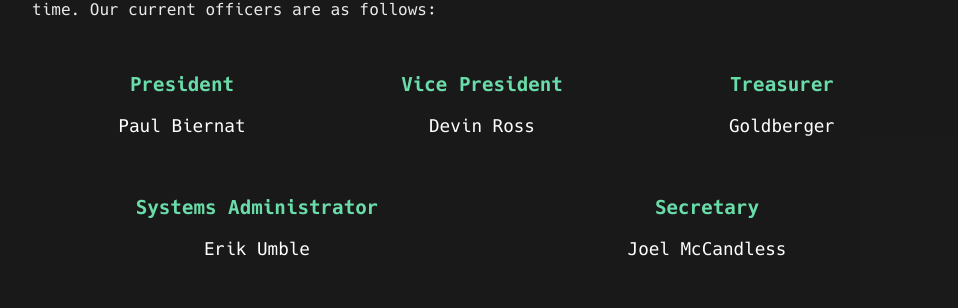
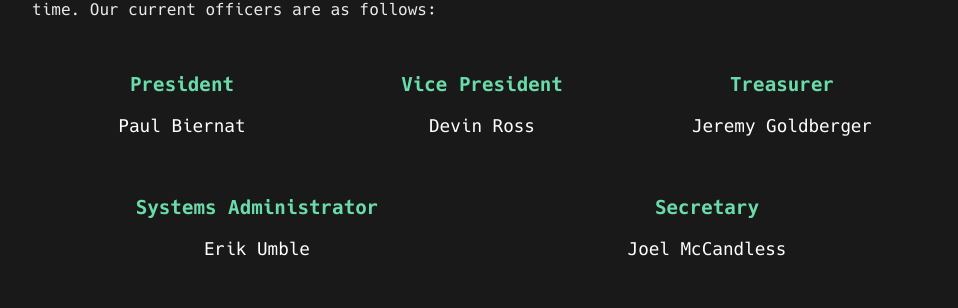
Before and after one commit to RPISEC/website, a Jekyll site: the page built from about.html, in a window 1280 px wide and 900 px high, scrolled down 484 px. Shown: the part 144-452 px from the top of the window, without its empty margins (158-1116 px from the left). Built offline with Jekyll 4.4.1, drawn with Linux system fonts in a browser that asks for light colours.

Commit message:
Fix missing name

```diff
--- a/about.html
+++ b/about.html
@@ -24,7 +24,7 @@ description: Who We Are, What We Do, and How to Join
                 </li>
                 <li>
                     <div class="position">Treasurer</div>
-                    <div class="name">Goldberger</div>
+                    <div class="name">Jeremy Goldberger</div>
                 </li>
                 <li>
                     <div class="position">Systems Administrator</div>
```
